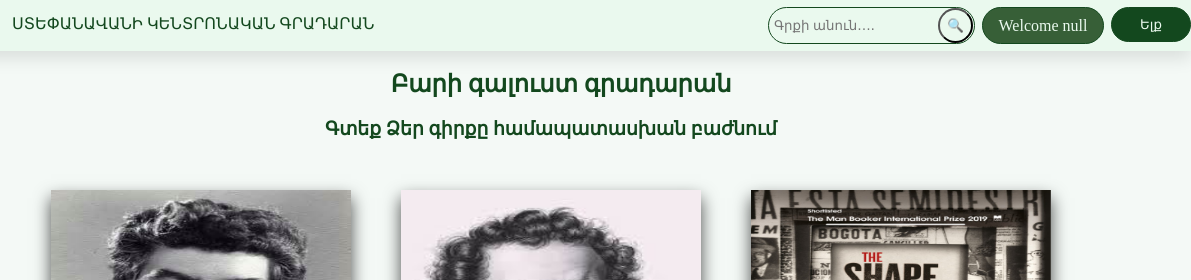
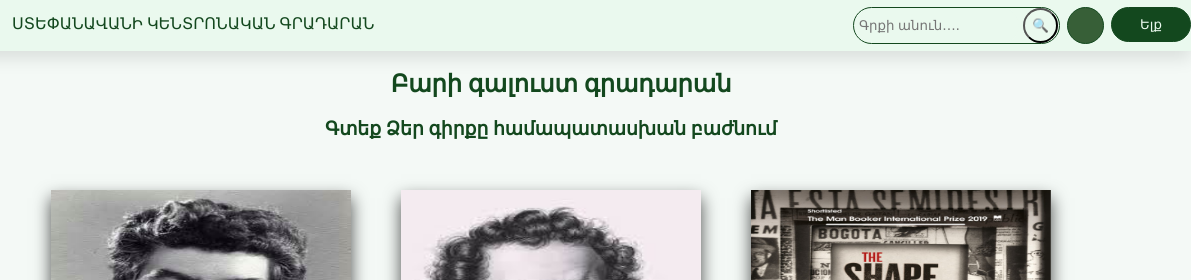
Before and after one commit to mmelqonyan/ProjectStepanavan, a plain HTML site: page html/chose_category.html in a window 1280 px wide. Shown: the top 280 px of the page, 89-1280 px from the left. Drawn offline with Linux system fonts and the light colour scheme; no server answers.

Commit message:
Change name place

```diff
--- a/css/banner_footer.css
+++ b/css/banner_footer.css
@@ -108,7 +108,7 @@ ul.breadcrumb li a:hover {
 	float: right;
 	margin-top: 7px;
 	margin-right: 7px;
-	width: 120px;
+	width: 35px;
 	height: 35px;
 	background-color:rgb(55, 95, 55);
   	color:#eaf9ee;
--- a/script/chose_category.js
+++ b/script/chose_category.js
@@ -1,6 +1,6 @@
 
 window.onload = () => {
-    document.getElementById("user_name").innerHTML = "Welcome " + localStorage.getItem("active_user");
+    document.getElementById("user_name").innerHTML =localStorage.getItem("active_user")[0].toLocaleUpperCase();
 }
 
 function category(el){
```
